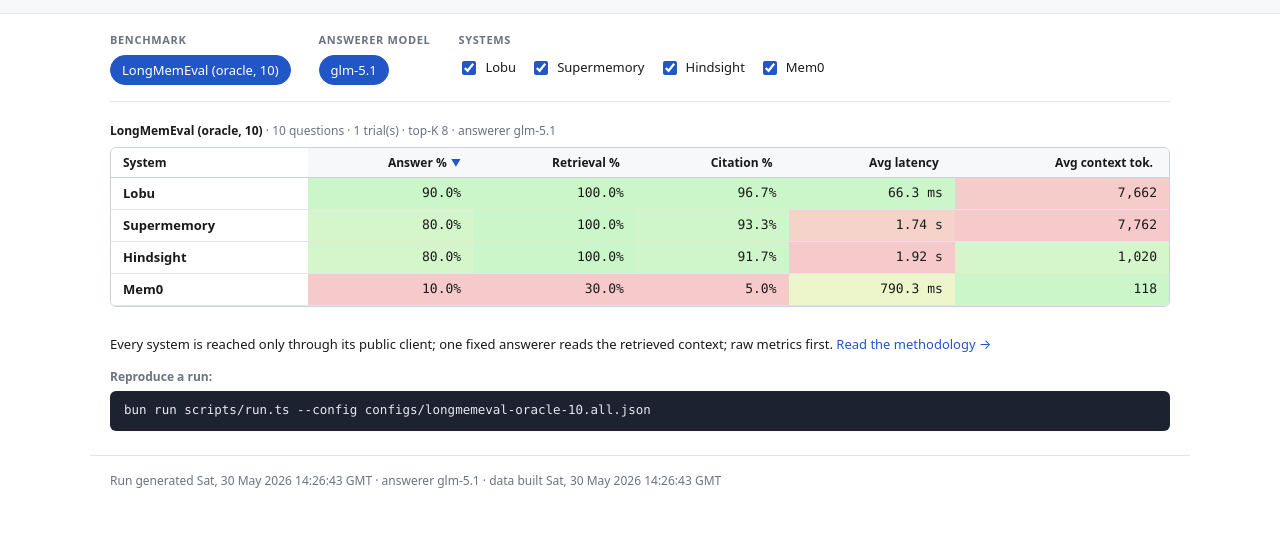
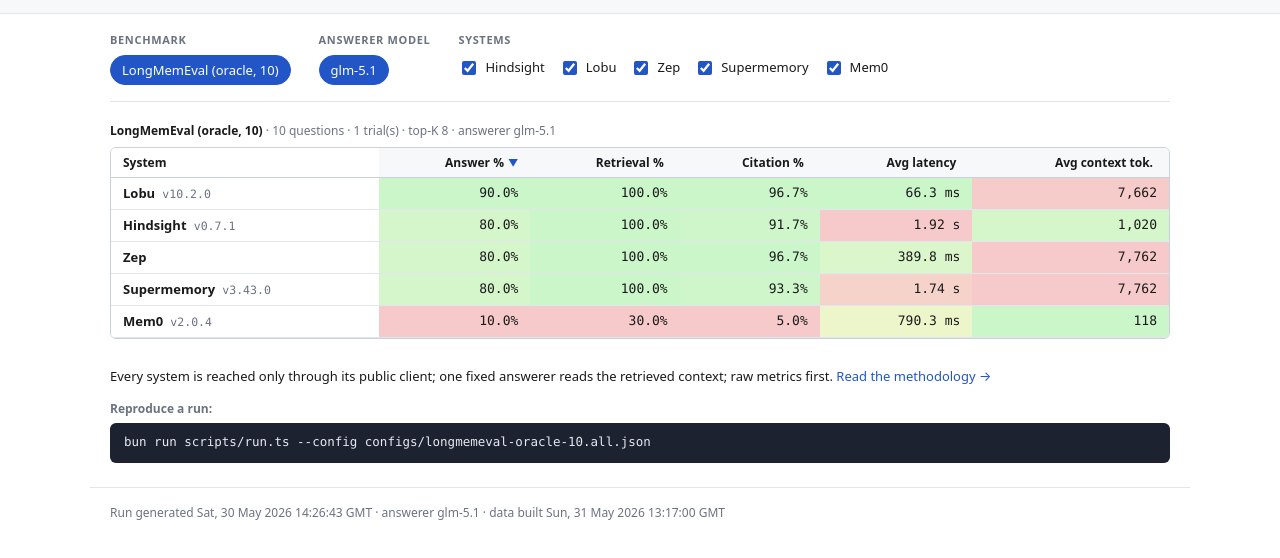
Before and after one commit to lobu-ai/agent-memory-benchmark, a website: page website/public/index.html in a window 1280 px wide. Shown: the part 78-636 px from the top of the page. Drawn offline with Linux system fonts and the light colour scheme.

Commit message:
Surface per-system version in the leaderboard (carry through build-data + show vX.Y.Z by name)

```diff
--- a/website/build-data.mjs
+++ b/website/build-data.mjs
@@ -97,6 +97,8 @@ function parseReport(json, filename) {
   const systems = systemsRaw.map((sys) => ({
     systemId: sys.systemId || "(unknown)",
     systemLabel: sys.systemLabel || sys.systemId || "(unknown)",
+    version:
+      typeof sys.version === "string" && sys.version ? sys.version : null,
     summary: pickSummary(sys.summary),
   }));
 
--- a/website/public/app.js
+++ b/website/public/app.js
@@ -268,7 +268,13 @@
 
       const nameTd = document.createElement("td");
       nameTd.className = "col-system";
-      nameTd.textContent = s.systemLabel;
+      nameTd.appendChild(document.createTextNode(s.systemLabel));
+      if (s.version) {
+        const ver = document.createElement("span");
+        ver.className = "sys-version";
+        ver.textContent = "v" + s.version;
+        nameTd.appendChild(ver);
+      }
       tr.appendChild(nameTd);
 
       for (const col of COLUMNS) {
--- a/website/public/data.json
+++ b/website/public/data.json
@@ -1,5 +1,5 @@
 {
-  "builtAt": "2026-05-30T14:26:43.105Z",
+  "builtAt": "2026-05-31T13:17:00.590Z",
   "benchmarks": [
     {
       "suiteId": "longmemeval-oracle-10",
@@ -21,8 +21,27 @@
       "questionCount": 10,
       "systems": [
         {
+          "systemId": "hindsight",
+          "systemLabel": "Hindsight",
+          "version": "0.7.1",
+          "summary": {
+            "questionCount": 10,
+            "answerAccuracy": 0.8,
+            "retrievalRecall": 1,
+            "citationRecall": 0.9166666666666666,
+            "citationPrecision": 1,
+            "averageLatencyMs": 1918.190184600019,
+            "p95LatencyMs": 2727.691199999981,
+            "averageContextTokensApprox": 1019.9,
+            "averageAnswererPromptTokens": 1349.8,
+            "averageAnswererCompletionTokens": 49,
+            "overallScore": 0.8392269570408579
+          }
+        },
+        {
           "systemId": "lobu",
           "systemLabel": "Lobu",
+          "version": "10.2.0",
           "summary": {
             "questionCount": 10,
             "answerAccuracy": 0.9,
@@ -38,8 +57,27 @@
           }
         },
         {
+          "systemId": "zep",
+          "systemLabel": "Zep",
+          "version": null,
+          "summary": {
+            "questionCount": 10,
+            "answerAccuracy": 0.8,
+            "retrievalRecall": 1,
+            "citationRecall": 0.9666666666666666,
+            "citationPrecision": 1,
+            "averageLatencyMs": 389.8186498999934,
+            "p95LatencyMs": 826.7964159999792,
+            "averageContextTokensApprox": 7761.9,
+            "averageAnswererPromptTokens": 7086.3,
+            "averageAnswererCompletionTokens": 50.3,
+            "overallScore": 0.8496243976794403
+          }
+        },
+        {
           "systemId": "supermemory",
           "systemLabel": "Supermemory",
+          "version": "3.43.0",
           "summary": {
             "questionCount": 10,
             "answerAccuracy": 0.8,
@@ -55,25 +93,9 @@
           }
         },
         {
-          "systemId": "hindsight",
-          "systemLabel": "Hindsight",
-          "summary": {
-            "questionCount": 10,
-            "answerAccuracy": 0.8,
-            "retrievalRecall": 1,
-            "citationRecall": 0.9166666666666666,
-            "citationPrecision": 1,
-            "averageLatencyMs": 1918.190184600019,
-            "p95LatencyMs": 2727.691199999981,
-            "averageContextTokensApprox": 1019.9,
-            "averageAnswererPromptTokens": 1349.8,
-            "averageAnswererCompletionTokens": 49,
-            "overallScore": 0.8392269570408579
-          }
-        },
-        {
           "systemId": "mem0",
           "systemLabel": "Mem0",
+          "version": "2.0.4",
           "summary": {
             "questionCount": 10,
             "answerAccuracy": 0.1,
--- a/website/public/style.css
+++ b/website/public/style.css
@@ -332,3 +332,13 @@ td.heat {
     gap: 14px 20px;
   }
 }
+
+/* Version of the system under test, shown next to its name. */
+.sys-version {
+  margin-left: 0.45rem;
+  font-family: ui-monospace, SFMono-Regular, Menlo, monospace;
+  font-size: 0.72rem;
+  font-weight: 400;
+  color: #6b7280;
+  white-space: nowrap;
+}
```
